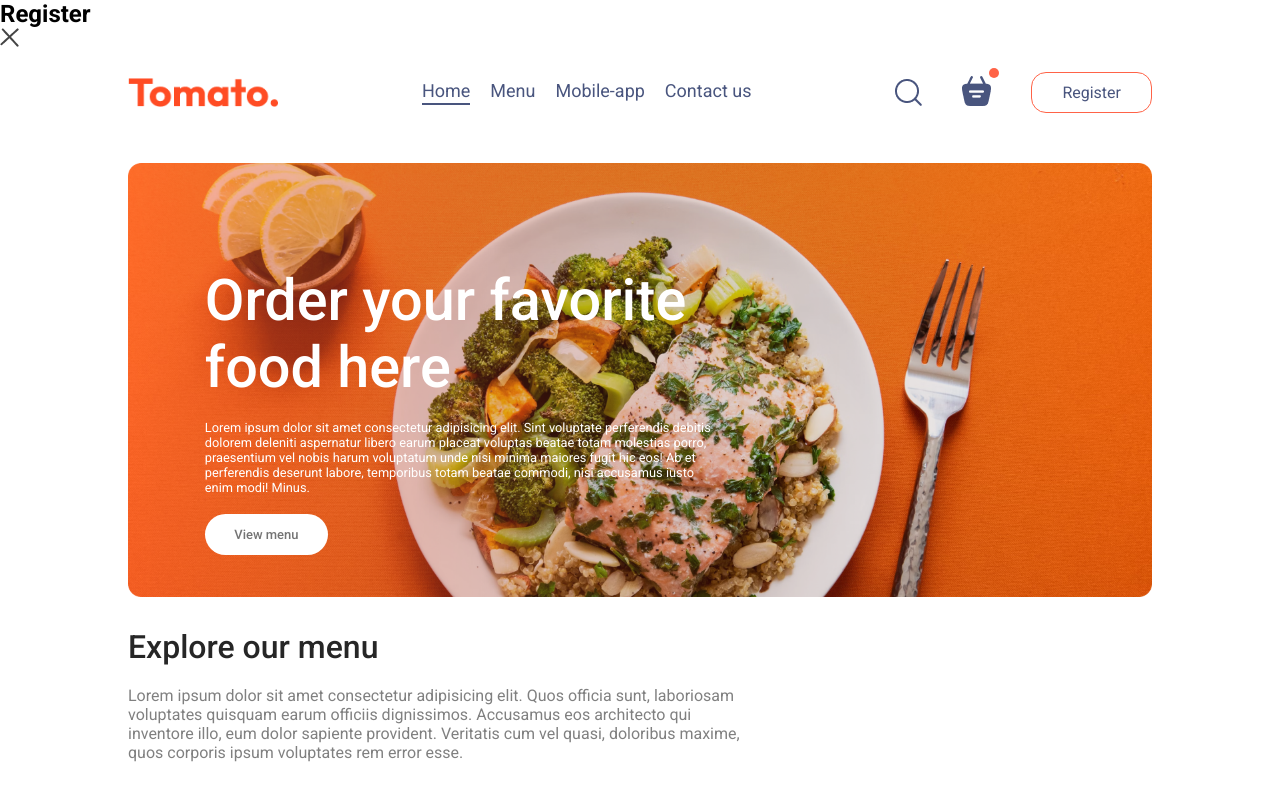
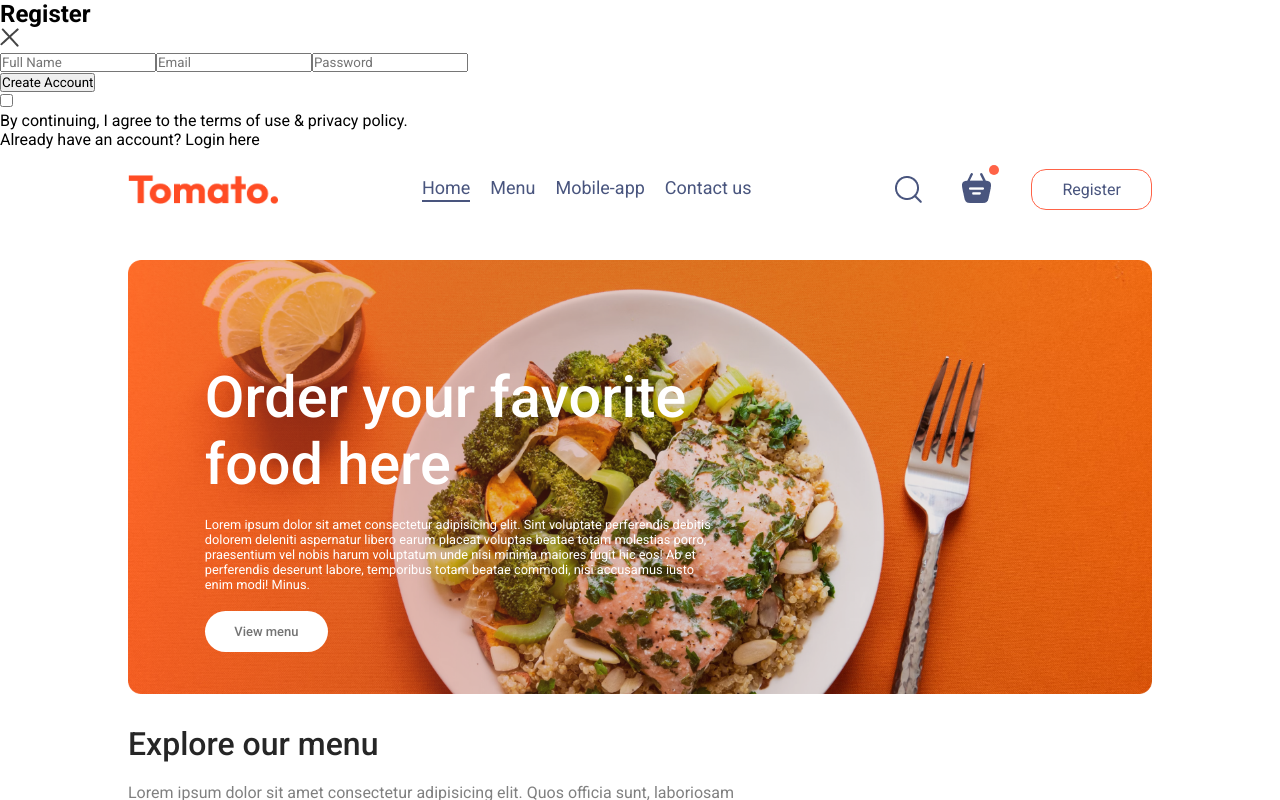
Before and after one commit to Emranhossainshuvo/food-puppy, a React (Vite) app: page / in a window 1280 px wide. Both pictures are taken after a click on the button "Register". Shown: the top 800 px of the page. Built offline with nearby package versions, Linux system fonts and the light colour scheme.

Commit message:
dynamically login/register popup toggle button added regsiter to login and login to register

```diff
--- a/src/Components/LoginPopup/LoginPopup.jsx
+++ b/src/Components/LoginPopup/LoginPopup.jsx
@@ -2,18 +2,37 @@
 import "./LoginPopup.css"
 import { assets } from "../../assets/assets";
 
-const LoginPopup = ({setShowLogin}) => {
+const LoginPopup = ({ setShowLogin }) => {
 
     const [currentState, setCurrentState] = useState("Register")
 
     return (
         <div className="login-popup">
-                <form className="login-popup-container">
-                    <div className="login-popup-title">
-                        <h2>{currentState}</h2>
-                        <img onClick={()=>setShowLogin(false)} src={assets.cross_icon} alt="" />
-                    </div>
-                </form>
+            <form className="login-popup-container">
+                <div className="login-popup-title">
+                    <h2>{currentState}</h2>
+                    <img onClick={() => setShowLogin(false)} src={assets.cross_icon} alt="" />
+                </div>
+                <div className="login-popup-inputs">
+                    {
+                        currentState === "Login" ? <></> : <input type="text" placeholder="Full Name" required />
+                    }
+
+                    <input type="email" placeholder="Email" required />
+                    <input type="password" placeholder="Password" required />
+                </div>
+                <button>{currentState === "Register" ? "Create Account" : "Login"}</button>
+                <div className="login-popup-condition">
+                    <input type="checkbox" required />
+                    <p>By continuing, I agree to the terms of use & privacy policy.</p>
+                </div>
+                {
+                    currentState === "Login" ?
+                        <p>Create a new account? <span onClick={()=>setCurrentState("Register")}>Register here</span></p>
+                        :
+                        <p>Already have an account? <span onClick={()=>setCurrentState("Login")}>Login here</span></p>
+                }
+            </form>
         </div>
     );
 };
```
